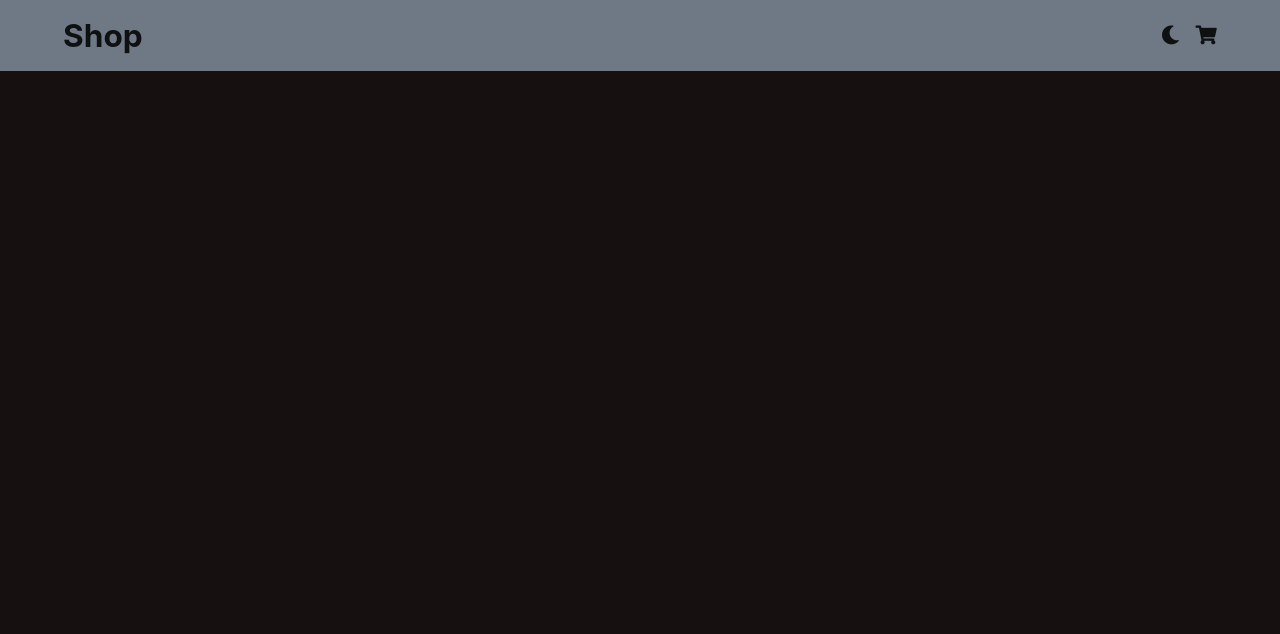
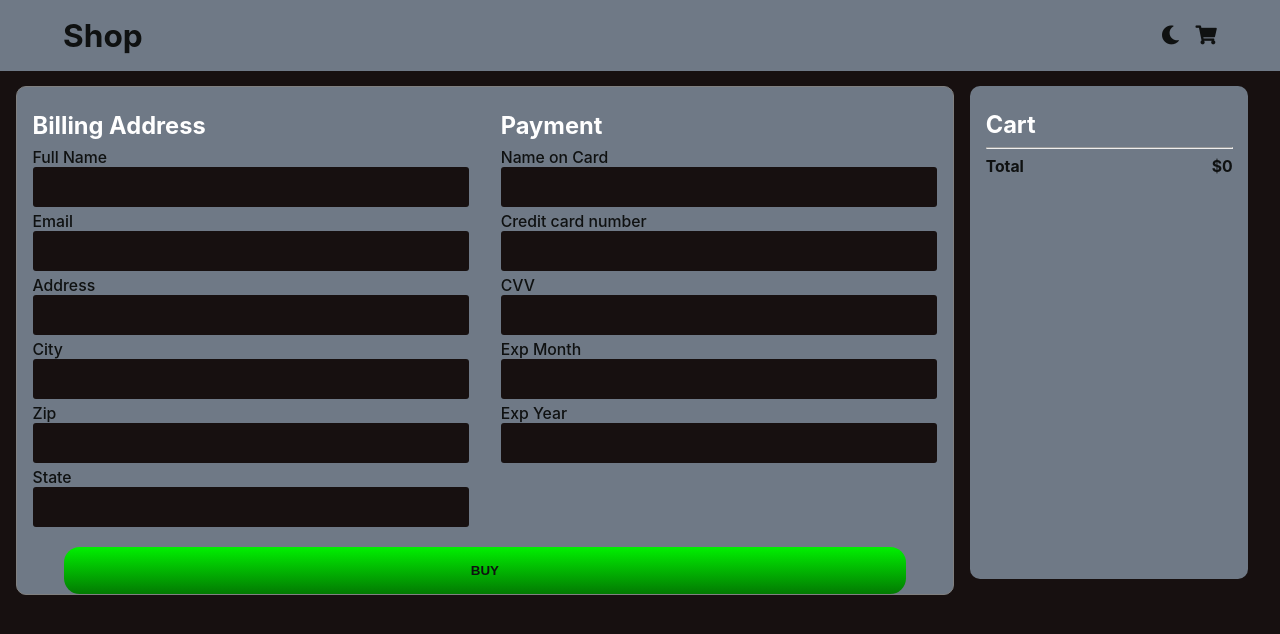
Before and after one commit to MirkoDC-Aesys/FakeStoreAPIReduxSagaTypeScript, a React (Create React App) app: page /buy in a window 1280 px wide. Shown: the top 634 px of the page. Built offline with nearby package versions, Linux system fonts and the light colour scheme.

Commit message:
Add Buy Component and css. Add REMOVE_PRODUCTS Action in cartSlice

```diff
--- a/package.json
+++ b/package.json
@@ -3,6 +3,7 @@
   "version": "0.1.0",
   "private": true,
   "dependencies": {
+    "@hookform/resolvers": "^2.6.1",
     "@reduxjs/toolkit": "^1.6.0",
     "@testing-library/jest-dom": "^4.2.4",
     "@testing-library/react": "^9.5.0",
@@ -12,13 +13,16 @@
     "@types/react": "^16.14.11",
     "@types/react-dom": "^16.9.14",
     "@types/react-redux": "^7.1.18",
+    "@types/yup": "^0.29.13",
     "axios": "^0.21.1",
     "react": "^17.0.2",
     "react-dom": "^17.0.2",
+    "react-hook-form": "^7.11.0",
     "react-redux": "^7.2.4",
     "react-scripts": "4.0.3",
     "redux-saga": "^1.1.3",
-    "typescript": "^4.1.6"
+    "typescript": "^4.1.6",
+    "yup": "^0.32.9"
   },
   "scripts": {
     "start": "react-scripts start",
--- a/src/App.tsx
+++ b/src/App.tsx
@@ -9,6 +9,7 @@ import Products from './features/products/Products'
 import Product from './features/product/Product';
 import Navbar from './components/Navbar';
 import Cart from './features/cart/Cart';
+import Buy from './pages/Buy';
 
 function App() {
   return (
@@ -19,6 +20,7 @@ function App() {
           <Route path='/' exact component={Products} />
           <Route path={`/product/:id`} component={Product} />
           <Route path={`/cart`} component={Cart} />
+          <Route path={`/buy`} component={Buy} />
         </Switch>
       </Router>
     </div>
--- a/src/components/ProductCard.module.css
+++ b/src/components/ProductCard.module.css
@@ -4,6 +4,7 @@
     min-width: 200px;
     width: 20%;
     padding: 1rem;
+    border-radius: 10px;
 }
 
 .card > div {
--- a/src/features/cart/Cart.module.css
+++ b/src/features/cart/Cart.module.css
@@ -1,5 +1,5 @@
 .container {
-    padding: 0 1rem;
+    padding: 0 1rem 1rem;
 }
 
 .element {
@@ -47,6 +47,17 @@
     color: red;
 }
 
+.buy {
+    text-align: center;
+}
+
+.empty {
+    margin-top: 1rem;
+    font-weight: bold;
+    color: var(--color-primary);
+    text-align: center;
+}
+
 @media screen and (min-width: 768px) {
     .element {
         flex-direction: row;
@@ -63,7 +74,7 @@
         margin: 0;
     }
 
-    .buy {
+    .remove {
         margin-left: auto;
         align-self: flex-end;
     }
--- a/src/features/cart/cartSlice.ts
+++ b/src/features/cart/cartSlice.ts
@@ -28,9 +28,12 @@ export const cartSlice = createSlice({
         },
         REMOVE_PRODUCT: (state, { payload }) => {
             state.products = state.products.filter(prod => prod.id != payload)
+        },
+        REMOVE_PRODUCTS: (state) => {
+            state.products = []
         }
     },
 })
 
-export const { ADD_PRODUCT, REMOVE_ONE, REMOVE_PRODUCT } = cartSlice.actions
+export const { ADD_PRODUCT, REMOVE_ONE, REMOVE_PRODUCT, REMOVE_PRODUCTS } = cartSlice.actions
 export default cartSlice.reducer
--- a/src/features/product/Product.module.css
+++ b/src/features/product/Product.module.css
@@ -50,7 +50,7 @@
 
 .category {
     background-color: lightgray;
-    color: var(--color-primary);
+    color: #000;
     padding: 1rem;
 }
 
--- /dev/null
+++ b/src/pages/Buy.module.css
@@ -0,0 +1,116 @@
+.container {
+    padding: 1rem;
+    display: flex;
+    flex-direction: column-reverse;
+    box-sizing: border-box;
+}
+
+@media screen and (min-width: 800px) {
+    .container {
+        flex-direction: row;
+    }
+}
+
+.form_container {
+    flex: 1 0 75%;
+    border: 1px solid gray;
+    border-radius: 10px;
+    background-color: var(--bgcolor-secondary);
+    color: var(--color-ternary);
+}
+
+.form {
+    display: flex;
+    flex-direction: column;
+}
+
+.form label {
+    display: block;
+    font-weight: 500;
+}
+
+.form input[type=text], input[type=number] {
+    box-sizing: border-box;
+    width: 100%;
+    padding: 0.8rem;
+    border: 0;
+    border-radius: 3px;
+    background-color: var(--bgcolor-primary);
+    color: var(--color-primary);
+}
+
+.data_wrapper {
+    display: flex;
+    flex-direction: column-reverse;
+}
+
+.billing {
+    padding: 1rem;
+    flex: 1 1 50%;
+}
+
+.billing > div {
+    margin: 0.3rem 0;
+}
+
+.title {
+    font-weight: bold;
+    font-size: 1.5rem;
+    margin: 0.5rem 0;
+    color: var(--color-primary);
+}
+
+.payment {
+    padding: 1rem;
+    flex: 1 1 50%;
+}
+
+.payment > div {
+    margin: 0.3rem 0
+}
+
+.btn_div {
+    text-align: center;
+}
+
+@media screen and (min-width: 800px) {
+    .data_wrapper {
+        flex-direction: row;
+    }
+}
+
+.cart_container {
+    flex:25%;
+    padding: 1rem;
+    margin: 0 1rem 1rem;
+    color: var(--color-ternary);
+    background-color: var(--bgcolor-secondary);
+    border-radius: 10px;
+}
+
+.cartItem {
+    display: flex;
+    justify-content: space-between;
+    font-weight: 500;
+}
+
+.cartItem > div {
+    margin-bottom: 1rem;
+}
+
+.cartItem span {
+    margin-left: 1rem;
+}
+
+.total_price {
+    display: flex;
+    justify-content: space-between;
+}
+
+.total_price div {
+    font-weight: bold;
+}
+
+.total_price span {
+    font-weight: bold;
+}
--- /dev/null
+++ b/src/pages/Buy.tsx
@@ -0,0 +1,145 @@
+import React from 'react'
+import classes from './Buy.module.css'
+import { useForm } from "react-hook-form"
+import { yupResolver } from '@hookform/resolvers/yup'
+import * as yup from "yup"
+import Button from '../components/Button'
+import { useAppDispatch, useAppSelector } from '../app/hooks'
+import { useHistory } from 'react-router-dom'
+import { REMOVE_PRODUCTS } from '../features/cart/cartSlice'
+
+const schema = yup.object().shape({
+    fullName: yup.string().required().typeError('A string is required'),
+    email: yup.string().required().typeError('A string is required'),
+    address: yup.string().required().typeError('A string is required'),
+    city: yup.string().required().typeError('A string is required'),
+    zip: yup.number().required().typeError('A number is required'),
+    state: yup.string().required().typeError('A string is required'),
+    cardName: yup.string().required().typeError('A string is required'),
+    cardNumber: yup.number().required().typeError('A number is required'),
+    cvv: yup.number().required().typeError('A number is required'),
+    expMonth: yup.number().required().typeError('A number is required'),
+    expYear: yup.number().required().typeError('A number is required'),
+})
+
+const Buy = () => {
+    const { products } = useAppSelector(state => state.cart)
+    const history = useHistory()
+    const dispatch = useAppDispatch()
+
+    const { register, handleSubmit, formState: { errors } } = useForm({
+        resolver: yupResolver(schema)
+    })
+
+    const onSubmit = (data: yup.InferType<typeof schema>) => {
+        console.log(data)
+        alert('Success!!')
+        dispatch(REMOVE_PRODUCTS())
+        history.push('/')
+    }
+
+    const totalPrice = () => {
+        return products.reduce((acc, prod) => {
+            return acc + (parseInt(prod.price) * prod.amount)
+        }, 0)
+    }
+
+    return (
+        <div className={classes.container}>
+            <div className={classes.form_container}>
+                <form className={classes.form} onSubmit={handleSubmit(onSubmit)}>
+                    <div className={classes.data_wrapper}>
+                        <div className={classes.billing}>
+                            <h2 className={classes.title}>Billing Address</h2>
+                            <div>
+                                <label htmlFor="FullName">Full Name</label>
+                                <input type="text" id="FullName" {...register("fullName")} />
+                                <div>{errors.fullName?.message}</div>
+                            </div>
+                            <div>
+                                <label htmlFor="Email">Email</label>
+                                <input type="text" id="Email" {...register("email")} />
+                                <div>{errors.email?.message}</div>
+                            </div>
+                            <div>
+                                <label htmlFor="Address">Address</label>
+                                <input type="text" id="Address" {...register("address")} />
+                                <div>{errors.address?.message}</div>
+                            </div>
+                            <div>
+                                <label htmlFor="City">City</label>
+                                <input type="text" id="City" {...register("city")} />
+                                <div>{errors.city?.message}</div>
+                            </div>
+                            <div>
+                                <label htmlFor="Zip">Zip</label>
+                                <input type="number" id="Zip" {...register("zip")} />
+                                <div>{errors.zip?.message}</div>
+                            </div>
+                            <div>
+                                <label htmlFor="State">State</label>
+                                <input type="text" id="State" {...register("state")} />
+                                <div>{errors.state?.message}</div>
+                            </div>
+                        </div>
+                        <div className={classes.payment}>
+                            <h2 className={classes.title}>Payment</h2>
+                            <div>
+                                <label htmlFor="cardName">Name on Card</label>
+                                <input type="text" id="cardName" {...register("cardName")} />
+                                <div>{errors.cardName?.message}</div>
+                            </div>
+                            <div>
+                                <label htmlFor="cardNumber">Credit card number</label>
+                                <input type="number" id="cardNumber" {...register("cardNumber")} />
+                                <div>{errors.cardNumber?.message}</div>
+                            </div>
+                            <div>
+                                <label htmlFor="CVV">CVV</label>
+                                <input type="number" id="CVV" {...register("cvv")} />
+                                <div>{errors.cvv?.message}</div>
+                            </div>
+                            <div>
+                                <label htmlFor="ExpMonth">Exp Month</label>
+                                <input type="number" id="ExpMonth" {...register("expMonth")} />
+                                <div>{errors.expMonth?.message}</div>
+                            </div>
+                            <div>
+                                <label htmlFor="ExpYear">Exp Year</label>
+                                <input type="number" id="ExpYear" {...register("expYear")} />
+                                <div>{errors.expYear?.message}</div>
+                            </div>
+                        </div>
+                    </div>
+                    <div className={classes.btn_div}>
+                        <Button onClick={() => { }} style={{ width: '90%', boxSizing: 'border-box' }}>BUY</Button>
+                    </div>
+                </form>
+            </div>
+            <div className={classes.cart_container}>
+                <div className={classes.title}>
+                    Cart
+                </div>
+                <div>
+                    {products.map(prod => {
+                        return <div className={classes.cartItem}>
+                            <div>{prod.title}</div>
+                            <span>${parseInt(prod.price) * prod.amount}</span>
+                        </div>
+                    })}
+                </div>
+                <hr />
+                <div className={classes.total_price}>
+                    <div>
+                        Total
+                    </div>
+                    <span>
+                        ${totalPrice()}
+                    </span>
+                </div>
+            </div>
+        </div>
+    )
+}
+
+export default Buy
```
Also changed, not shown: src/features/cart/Cart.tsx (+16 -7 lines), 1 other file (tests, documents, lock files or other folders).
